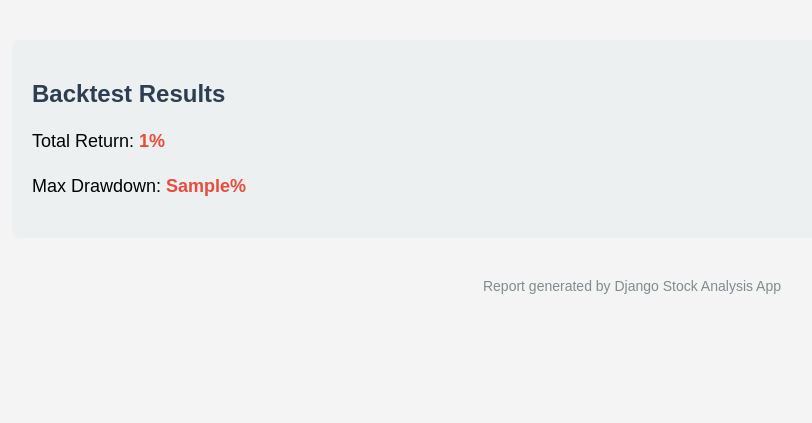
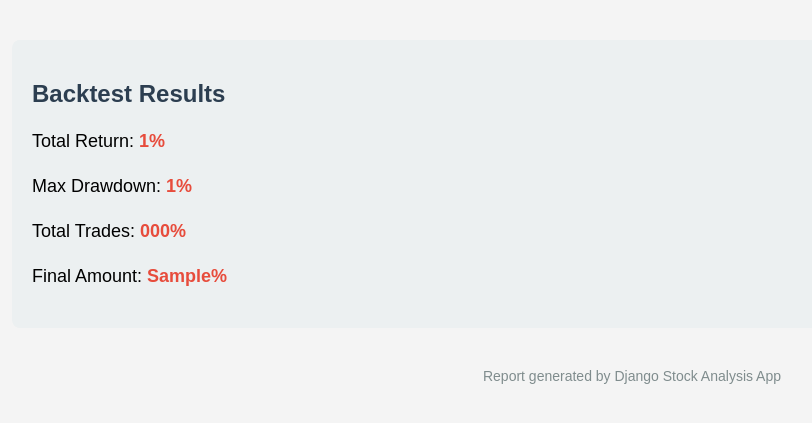
Before and after one commit to parthsolanke/StockWise, a Django app: template app/templates/reports/report_template.html in a window 1280 px wide. Shown: the part 272-695 px from the top of the page, without its empty margins (8-820 px from the left). Run offline with Django 4.2, Linux system fonts and the light colour scheme; the template is opened without the code that fills it: most values are stand-ins (such as "Sample title", 1, 10 or a date in 2020); parts of the project's set-up code (start-up, migrations or seed data) failed here and were passed over.

Commit message:
chore: update template

```diff
--- a/app/templates/reports/report_template.html
+++ b/app/templates/reports/report_template.html
@@ -68,8 +68,10 @@
 
     <div class="section backtest-results">
         <h2>Backtest Results</h2>
-        <p>Total Return: <span class="highlight">{{ backtest.total_return }}%</span></p>
-        <p>Max Drawdown: <span class="highlight">{{ backtest.max_drawdown }}%</span></p>
+        <p>Total Return: <span class="highlight">{{ backtest.total_return_percentage }}%</span></p>
+        <p>Max Drawdown: <span class="highlight">{{ backtest.max_drawdown_percentage }}%</span></p>
+        <p>Total Trades: <span class="highlight">{{ backtest.number_of_trades }}%</span></p>
+        <p>Final Amount: <span class="highlight">{{ backtest.final_cash }}%</span></p>
     </div>
 
     <div class="footer">
```
